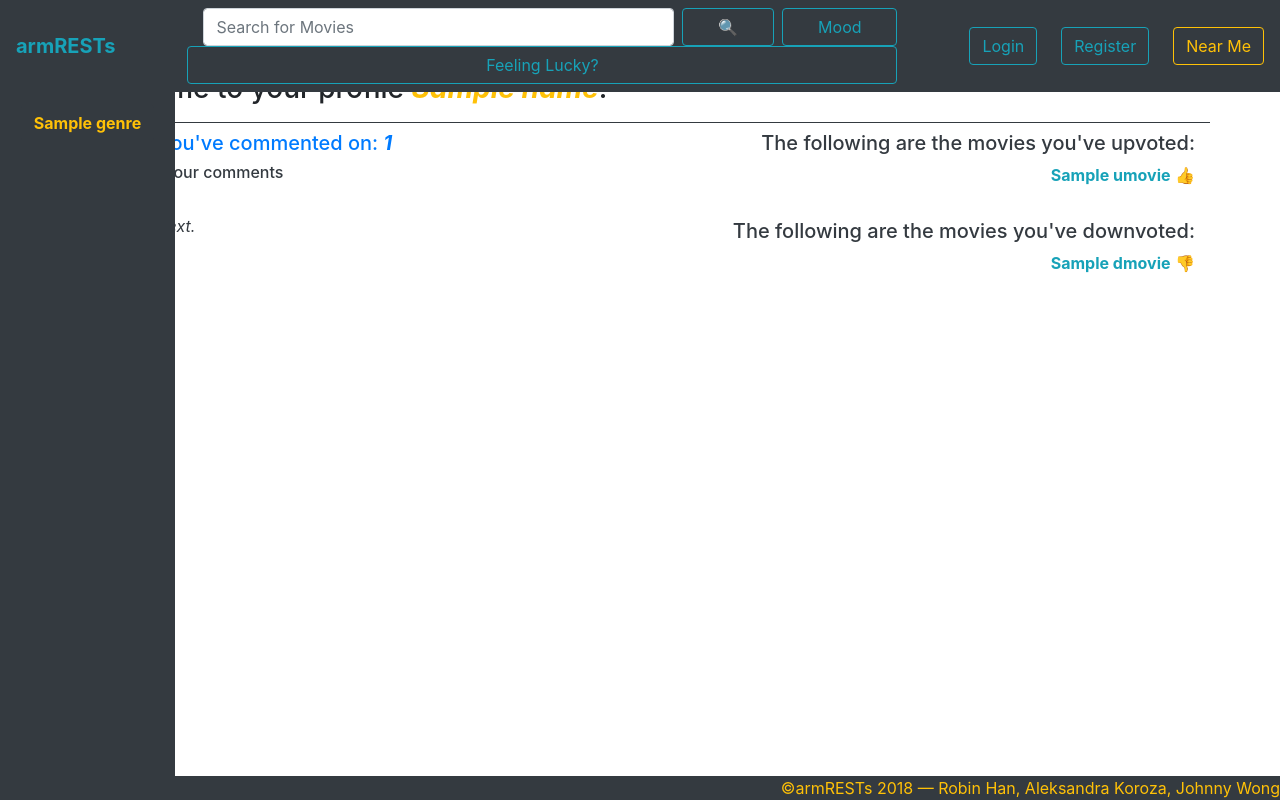
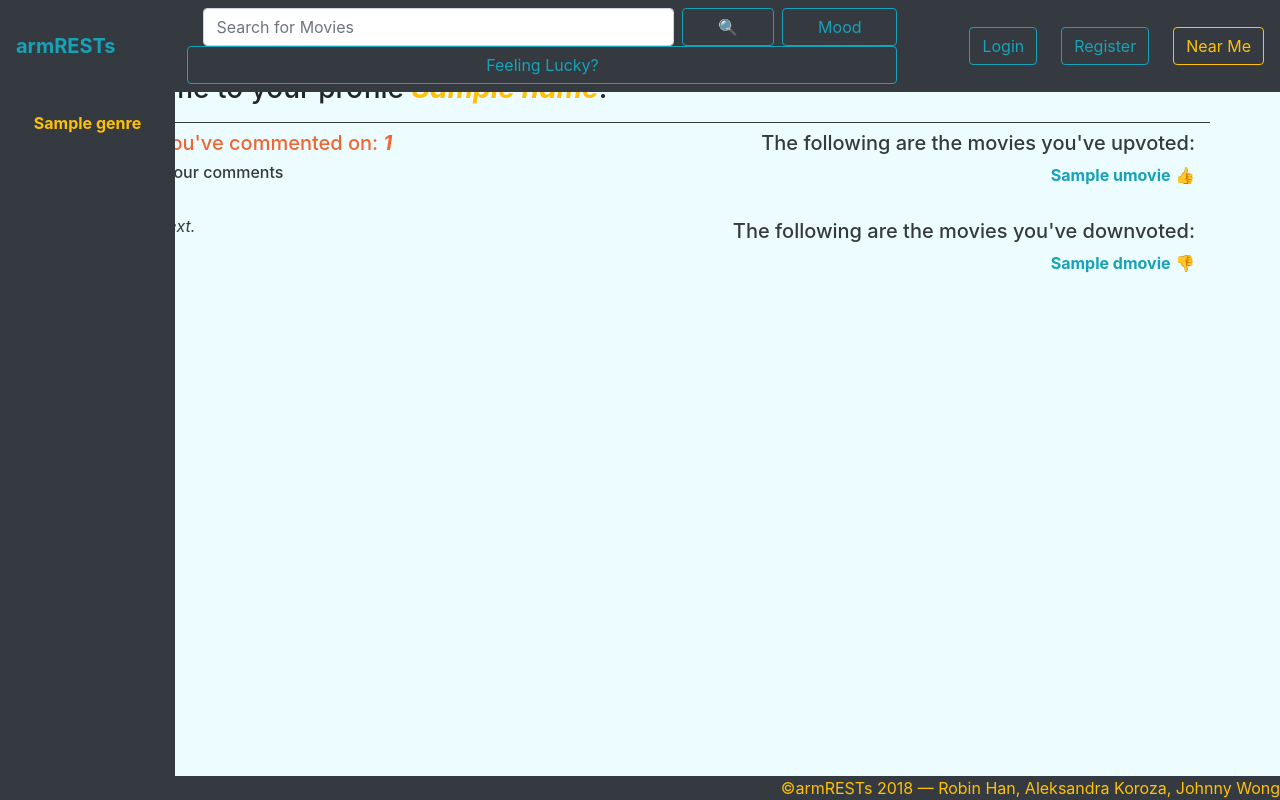
Before and after one commit to rhansolo/armRESTs, a Flask app: template templates/profile.html in a window 1280 px wide. Run offline with Flask 2, Linux system fonts and the light colour scheme; the template is opened without the code that fills it: most values are stand-ins (such as "Sample title", 1, 10 or a date in 2020); parts of the project's set-up code (start-up, migrations or seed data) failed here and were passed over; some libraries are stand-ins or nearby versions.

Commit message:
fef done boys goodnight

```diff
--- a/templates/movie.html
+++ b/templates/movie.html
@@ -34,7 +34,7 @@
   </div>
   <div class="row pt-3 pb-3">
     <div class="col-md-7 ml-4">
-      <h3 class="pb-1">Summary</h3>
+      <h3 class="pb-1" style="color:#9381ff;">Summary</h3>
       <p>{{dict['overview']}}</p>
       <!-- Show reviews-->
           <h3 class="text-info"><b>Reviews</b> ({{review|length}})</h3>
@@ -82,7 +82,7 @@
       <h5 class="pb-1 text-right">Upvotes: {{votes}}</h5>
       <br>
       <!-- Similar movies -->
-      <h3 class="text-primary mb-3">Similar Movies</h3>
+      <h3 class="mb-3" style="color: #f26430;">Similar Movies</h3>
       <div class="col-md-12 d-flex flex-column justify-content-end">
         {% for movie in simMovie %}
         <form action="/movie">
--- a/templates/profile.html
+++ b/templates/profile.html
@@ -12,7 +12,7 @@
   </div>
   <div class="row pt-2 pb-3 mb-5">
     <div class="col-md-6">
-      <h5 class="text-primary">Movies you've commented on: <b><i>{{ movWithComment | length }}</i></b> </h5>
+      <h5 style="color: #f26430;">Movies you've commented on: <b><i>{{ movWithComment | length }}</i></b> </h5>
       {% if commentDict.items() | length > 0 %}
         <h6 class="text-dark">Below are your comments</h6>
         <dl>
--- a/templates/template.html
+++ b/templates/template.html
@@ -13,6 +13,9 @@
           <link rel="stylesheet" href="https://stackpath.bootstrapcdn.com/bootstrap/4.1.3/css/bootstrap.min.css" integrity="sha384-MCw98/SFnGE8fJT3GXwEOngsV7Zt27NXFoaoApmYm81iuXoPkFOJwJ8ERdknLPMO" crossorigin="anonymous">
          {% endblock %}
          <style>
+            body{
+              background-color:#edfdff;
+            }
             .sidebar {
               width: 175px;
               position: fixed; /* Fixed location as you scroll*/
@@ -29,6 +32,10 @@
             .container-fluid{
               padding-left: 175px;
               padding-right: 10px;
+            }
+            .btn-light{
+              background-color: #edfdff;
+              border-color: #edfdff;
             }
           </style>
   </head>
@@ -75,7 +82,7 @@
             <ul class="nav flex-column">
               <center>
               <li class="nav-item ml-auto mt-5 mb-1">
-                <a class="nav-link disabled text-light"><b>Categories</b></a>
+                <a class="nav-link disabled" style="color:#b0e7c1;"><b>Categories</b></a>
               </li>
                 {% if sidebar %}
                   {% set first_page = 1 %}
```
Also changed, not shown: data/armRESTs.db.
